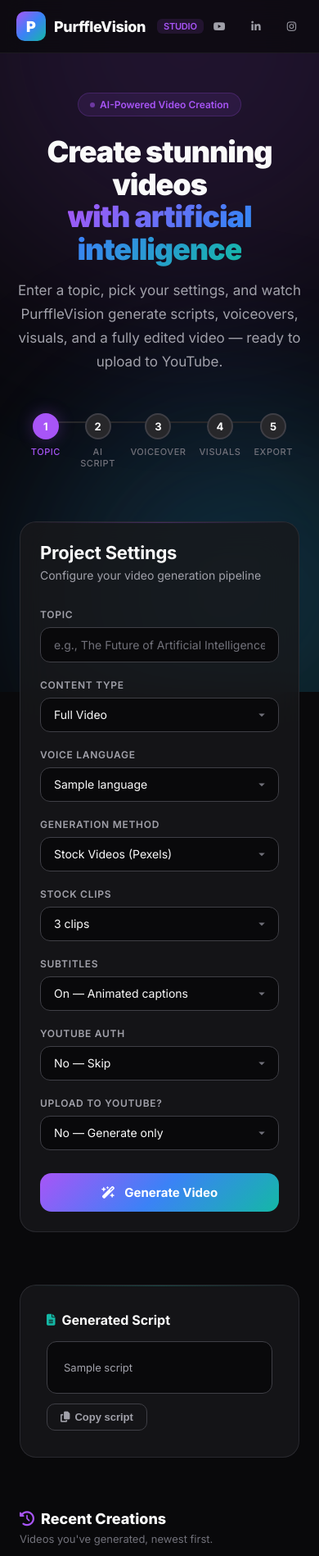
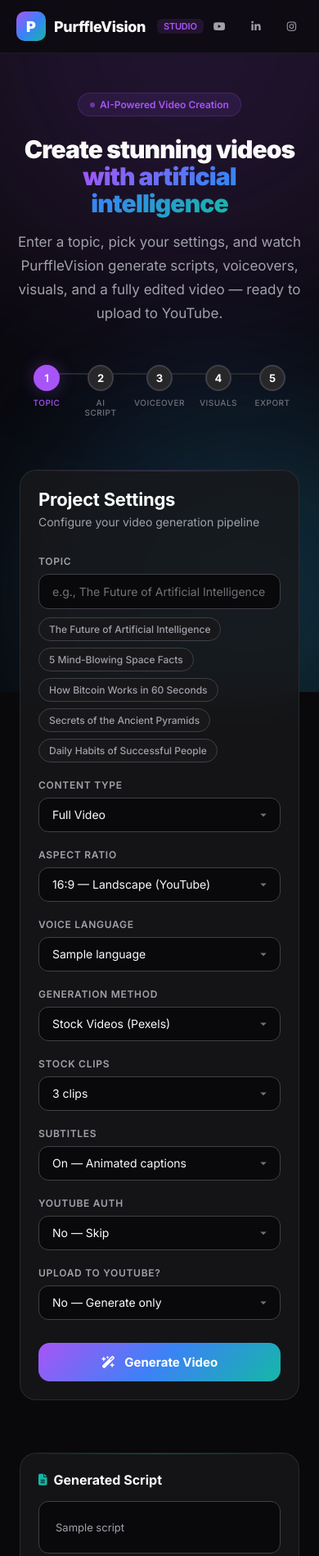
Before and after one commit to Chamanrajragu/purffle-vision, a Flask app: template templates/index.html in a window 390 px wide. Shown: the top 1898 px of the page at 82% size. Run offline with Flask 2, Linux system fonts and the light colour scheme; the template is opened without the code that fills it: most values are stand-ins (such as "Sample title", 1, 10 or a date in 2020).

Commit message:
Add aspect ratios (vertical/square), topic templates, and mobile polish
- Aspect-ratio selector: 16:9 landscape, 9:16 vertical (Shorts/Reels/TikTok),
  and 1:1 square, threaded through the render pipeline with a safe
  resize-to-cover + center-crop that falls back to original framing on error
- Pexels orientation now matches the chosen aspect ratio
- Clickable example-topic chips to fill the input quickly
- Mobile-responsive layout (stacking grids, smaller hero, 1-2 col gallery)

```diff
--- a/app.py
+++ b/app.py
@@ -19,6 +19,10 @@ from moviepy.editor import (
     CompositeVideoClip
 )
 from moviepy.config import change_settings
+try:
+    from moviepy.video.fx.crop import crop as _mpy_crop
+except Exception:  # pragma: no cover - older/newer moviepy layouts
+    _mpy_crop = None
 from googleapiclient.discovery import build
 from googleapiclient.http import MediaFileUpload
 from google_auth_oauthlib.flow import InstalledAppFlow
@@ -89,6 +93,32 @@ def sanitize_filename(name):
     Replaces invalid characters with underscores.
     """
     return re.sub(r"[^a-zA-Z0-9_\-]", "_", name)
+
+
+# Aspect ratio presets -> (width, height) target. 16:9 keeps native (no transform).
+ASPECT_PRESETS = {
+    "16:9": None,            # landscape — leave clips as-is (default, safest)
+    "9:16": (720, 1280),     # vertical — Shorts / Reels / TikTok
+    "1:1": (1080, 1080),     # square — feed posts
+}
+ASPECT_ORIENTATION = {"16:9": "landscape", "9:16": "portrait", "1:1": "square"}
+
+
+def fit_to_aspect(clip, size):
+    """Resize-to-cover then center-crop `clip` to `size`=(w,h). Safe: returns the
+    original clip unchanged if no size is given or anything goes wrong, so a crop
+    issue can never break video generation."""
+    if not size or _mpy_crop is None:
+        return clip
+    tw, th = size
+    try:
+        scale = max(tw / clip.w, th / clip.h)
+        resized = clip.resize(scale)
+        return _mpy_crop(resized, x_center=resized.w / 2, y_center=resized.h / 2,
+                         width=tw, height=th)
+    except Exception as e:
+        logging.error(f"Aspect fit to {size} failed, using original framing: {e}")
+        return clip
 
 def authenticate_youtube():
     """
@@ -179,10 +209,11 @@ def generate_ai_images(topic, num_images=10):
             logging.error(f"Error generating image {i + 1} for topic '{topic}': {e}")
     return images
 
-def create_video_from_images(images, voiceover_path, output_path, subtitles):
+def create_video_from_images(images, voiceover_path, output_path, subtitles, target_size=None):
     """
     Creates a slideshow-style video by stitching images together and synchronizing with the voiceover.
     Each image is displayed for an equal share of the voiceover duration.
+    `target_size` (w, h) optionally reframes each image to a chosen aspect ratio.
     """
     try:
         # Load the audio clip to get its duration
@@ -197,7 +228,7 @@ def create_video_from_images(images, voiceover_path, output_path, subtitles):
 
         clips = []
         for i, img in enumerate(images):
-            img_clip = ImageClip(img).set_duration(image_duration)
+            img_clip = fit_to_aspect(ImageClip(img).set_duration(image_duration), target_size)
 
             subtitle = subtitles[i] if i < len(subtitles) else ""
             if subtitle:
@@ -241,7 +272,7 @@ def create_video_from_images(images, voiceover_path, output_path, subtitles):
 # New Pexels Function with Animated Subtitles
 # --------------------------------------------------------------------------------
 
-def fetch_pexels_videos(topic, max_clips=3):
+def fetch_pexels_videos(topic, max_clips=3, orientation="landscape"):
     """
     Searches Pexels for multiple short videos and downloads them locally.
     Returns a list of local paths to the downloaded files.
@@ -253,7 +284,7 @@ def fetch_pexels_videos(topic, max_clips=3):
     }
     params = {
         "query": topic,
-        "orientation": "landscape",
+        "orientation": orientation,
         "per_page": max_clips
     }
 
@@ -290,7 +321,8 @@ def fetch_pexels_videos(topic, max_clips=3):
     return downloaded_paths
 
 def create_video_from_pexels_clips_with_subtitles(topic, voiceover_path, output_path,
-                                                  subtitles, max_clips=3):
+                                                  subtitles, max_clips=3,
+                                                  target_size=None, orientation="landscape"):
     """
     1. Fetch multiple short Pexels video clips for 'topic'.
     2. Concatenate them.
@@ -298,9 +330,10 @@ def create_video_from_pexels_clips_with_subtitles(topic, voiceover_path, output_
     4. Overlay the voiceover.
     5. Add animated subtitles that fade in/out in sync with each subtitle's time slot.
     6. Save final video to 'output_path'.
+    `target_size` (w, h) optionally reframes the montage to a chosen aspect ratio.
     """
     # --- 1) Download multiple short clips from Pexels ---
-    video_paths = fetch_pexels_videos(topic, max_clips=max_clips)
+    video_paths = fetch_pexels_videos(topic, max_clips=max_clips, orientation=orientation)
     if not video_paths:
         logging.error("No Pexels video clips were downloaded.")
         return None
@@ -334,6 +367,9 @@ def create_video_from_pexels_clips_with_subtitles(topic, voiceover_path, output_
             current_duration += combined_clip.duration
         extended_clip = concatenate_videoclips(final_clips, method="compose")
         combined_clip = extended_clip.subclip(0, audio_duration)
+
+    # --- 3b) Reframe to the requested aspect ratio (vertical/square) if any ---
+    combined_clip = fit_to_aspect(combined_clip, target_size)
 
     # --- 4) Overlay the voiceover (no subtitles yet) ---
     final_clip_no_subs = combined_clip.set_audio(audio_clip)
@@ -486,6 +522,9 @@ def run_pipeline(params, progress=lambda *a, **k: None):
     authenticate_choice = params.get("authenticate_choice", "no")
     subtitles_on = params.get("subtitles_on", True)
     max_clips = params.get("max_clips", 3)
+    aspect = params.get("aspect", "16:9")
+    target_size = ASPECT_PRESETS.get(aspect)
+    orientation = ASPECT_ORIENTATION.get(aspect, "landscape")
     available_langs = params["available_langs"]
 
     # Optional YouTube auth happens inside the job so the HTTP request never blocks on it.
@@ -514,12 +553,14 @@ def run_pipeline(params, progress=lambda *a, **k: None):
         if not images:
             raise RuntimeError("Failed to generate images.")
         progress("assembly", 72, "Assembling the video…")
-        video_path = create_video_from_images(images, voiceover_file, video_file, subs)
+        video_path = create_video_from_images(images, voiceover_file, video_file, subs,
+                                              target_size=target_size)
     elif ai_option == "videos":
         progress("visuals", 52, "Fetching stock footage from Pexels…")
         progress("assembly", 72, "Assembling the video…")
         video_path = create_video_from_pexels_clips_with_subtitles(
-            raw_topic, voiceover_file, video_file, subs, max_clips=max_clips
+            raw_topic, voiceover_file, video_file, subs, max_clips=max_clips,
+            target_size=target_size, orientation=orientation
         )
     else:
         raise RuntimeError("Invalid AI option selected.")
@@ -583,6 +624,9 @@ def _collect_params():
         max_clips = max(1, min(8, int(request.form.get("clip_count", "3"))))
     except (TypeError, ValueError):
         max_clips = 3
+    aspect = request.form.get("aspect", "16:9")
+    if aspect not in ASPECT_PRESETS:
+        aspect = "16:9"
     return {
         "raw_topic": raw_topic,
         "content_type": request.form.get("content_type", "video"),
@@ -592,6 +636,7 @@ def _collect_params():
         "authenticate_choice": request.form.get("authenticate", "no"),
         "subtitles_on": request.form.get("subtitles", "on") != "off",
         "max_clips": max_clips,
+        "aspect": aspect,
         "available_langs": tts_langs(),
     }
 
--- a/templates/index.html
+++ b/templates/index.html
@@ -159,12 +159,27 @@
     footer{text-align:center;padding:32px;border-top:1px solid rgba(255,255,255,.06);color:var(--text3);font-size:13px}
     footer strong{color:var(--text2)}
 
+    /* Example topic chips */
+    .topic-chips{display:flex;flex-wrap:wrap;gap:8px;margin-top:10px}
+    .tchip{font-size:12px;font-weight:500;color:var(--text2);background:var(--surface);border:1px solid var(--border);padding:6px 12px;border-radius:100px;cursor:pointer;transition:.15s}
+    .tchip:hover{color:#fff;border-color:var(--purple);background:rgba(168,85,247,.12)}
+
     @media(max-width:640px){
       nav{padding:14px 20px}
       .hero{padding:48px 20px 32px}
+      .hero h1{font-size:30px}
       .form-grid{grid-template-columns:1fr}
-      .glass-card{padding:24px}
+      .glass-card{padding:22px}
       .steps{flex-wrap:wrap;gap:0}
+      .step-label{font-size:10px}
+      .gallery{grid-template-columns:1fr 1fr}
+      .result-card{padding:22px}
+      .loader-card{padding:32px 22px}
+    }
+    @media(max-width:420px){
+      .gallery{grid-template-columns:1fr}
+      .status-row{gap:6px}
+      .chip{font-size:11px;padding:5px 10px}
     }
   </style>
 </head>
@@ -224,13 +239,28 @@
           <div class="form-grid">
             <div class="field full">
               <label>Topic</label>
-              <input type="text" name="topic" placeholder="e.g., The Future of Artificial Intelligence" required />
+              <input type="text" name="topic" id="topicInput" placeholder="e.g., The Future of Artificial Intelligence" required />
+              <div class="topic-chips" id="topicChips">
+                <span class="tchip">The Future of Artificial Intelligence</span>
+                <span class="tchip">5 Mind-Blowing Space Facts</span>
+                <span class="tchip">How Bitcoin Works in 60 Seconds</span>
+                <span class="tchip">Secrets of the Ancient Pyramids</span>
+                <span class="tchip">Daily Habits of Successful People</span>
+              </div>
             </div>
             <div class="field">
               <label>Content Type</label>
               <select name="content_type" required>
                 <option value="video" selected>Full Video</option>
                 <option value="short">Short Script</option>
+              </select>
+            </div>
+            <div class="field">
+              <label>Aspect Ratio</label>
+              <select name="aspect">
+                <option value="16:9" selected>16:9 — Landscape (YouTube)</option>
+                <option value="9:16">9:16 — Vertical (Shorts / Reels / TikTok)</option>
+                <option value="1:1">1:1 — Square (Feed posts)</option>
               </select>
             </div>
             <div class="field">
@@ -390,6 +420,19 @@
       } else { done(); }
     });
 
+    // Example-topic chips fill the topic input.
+    (function () {
+      var input = document.getElementById('topicInput');
+      var chips = document.getElementById('topicChips');
+      if (!input || !chips) return;
+      chips.addEventListener('click', function (e) {
+        var chip = e.target.closest('.tchip');
+        if (!chip) return;
+        input.value = chip.textContent.trim();
+        input.focus();
+      });
+    })();
+
     (function () {
       var form = document.getElementById('genForm');
       var overlay = document.getElementById('overlay');
```
